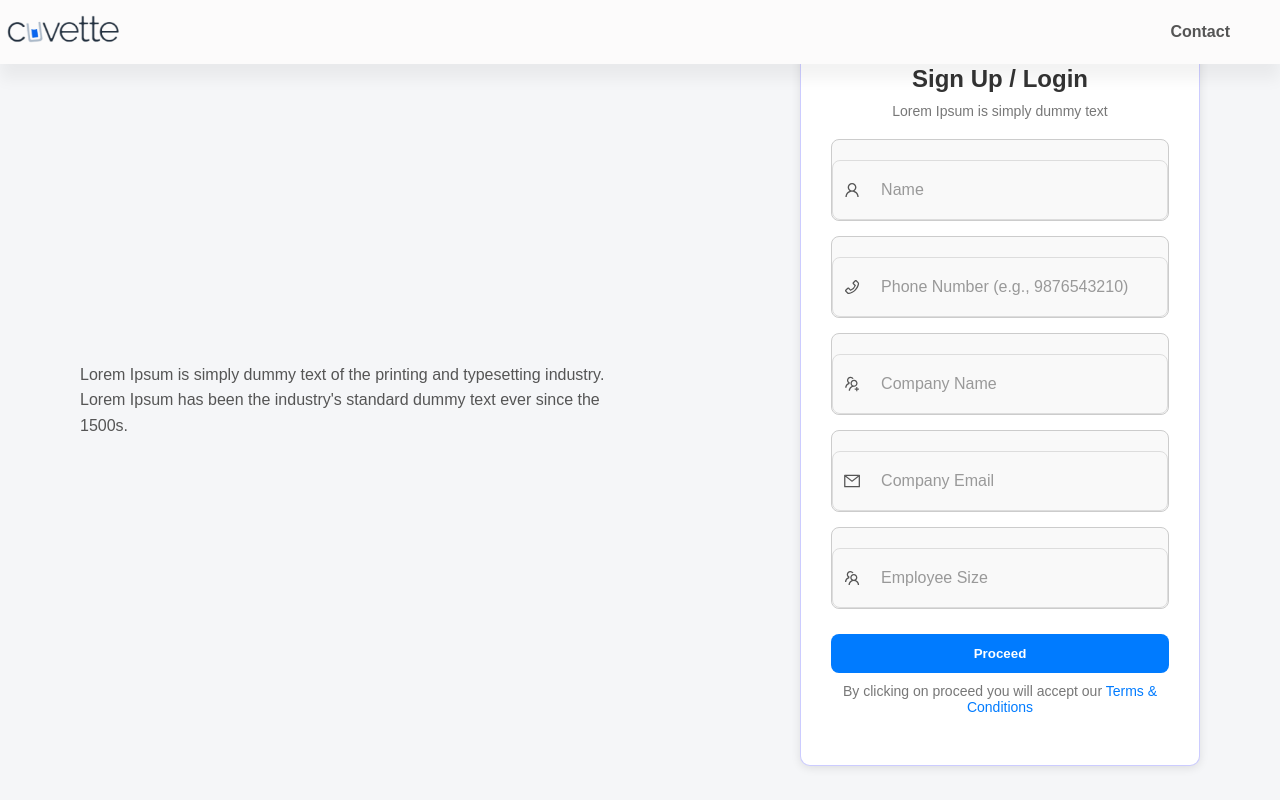
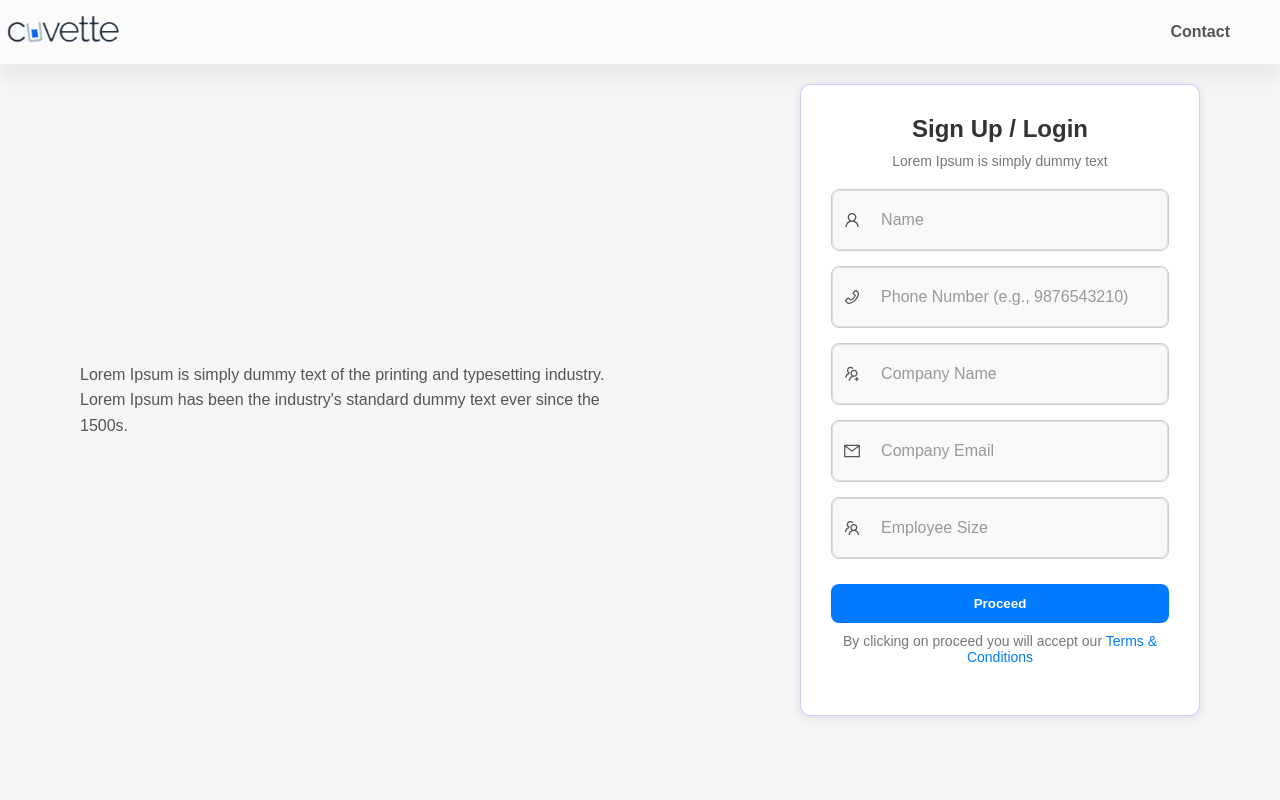
Before and after one commit to Baranidharan911/job-posting, a React (Create React App) app: page /signup in a window 1280 px wide. Built offline with nearby package versions, Linux system fonts and the light colour scheme.

Commit message:
final updated code

```diff
--- a/src/styles/OTPVerification.css
+++ b/src/styles/OTPVerification.css
@@ -58,7 +58,7 @@
     border: 1px solid #ddd;
     border-radius: 8px;
     background-color: #f9f9f9;
-    margin-top: 20px;
+    /* margin-top: 20px; */
 }
 
 .input-icon-wrapper .icon {
@@ -92,7 +92,8 @@
     font-weight: bold;
     font-size: 16px;
     transition: background-color 0.3s ease;
-    margin-top: 8px;
+    margin-top: 5px;
+    margin-bottom: 10px;
     display: inline-block;
     text-align: center;
     text-transform: uppercase;
```
